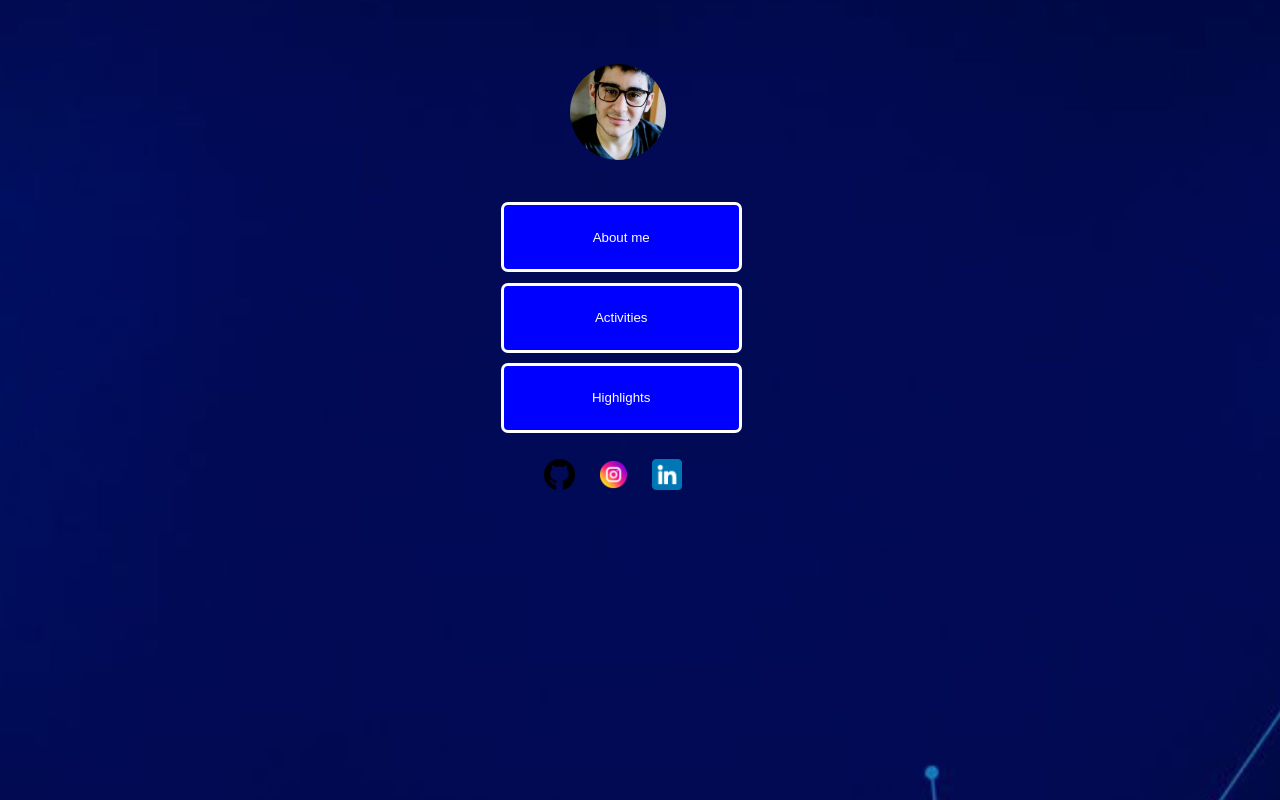
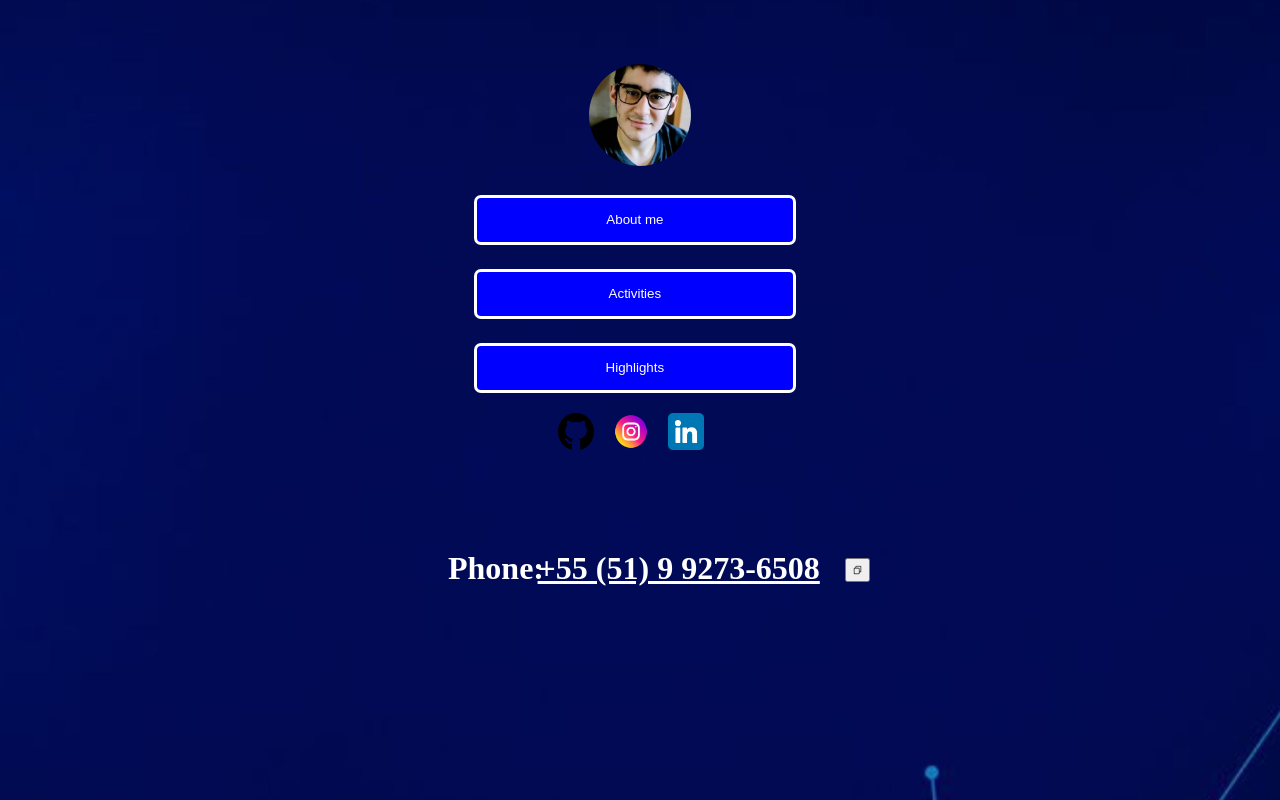
Before and after one commit to ViniciusdaS/Portfolio, a plain HTML site: page index.html in a window 1280 px wide. Drawn offline with Linux system fonts and the light colour scheme.

Commit message:
Add files via upload

```diff
--- a/index.html
+++ b/index.html
@@ -9,37 +9,48 @@
 </head>
 <body style="background-image: url(./img/index/backIndex.jpg);background-repeat:no-repeat;background-size:cover; padding:0; margin:0;">
 
-    <main id="main" style="width:50%; height:50%; margin-left:16%; position:absolute;">
-        <img src="./img/index/me.jpeg" style="width:15%;position:absolute;margin-top:10%;margin-left:57%;border-radius:50%;">
-        <ul style="margin-left:40%; list-style:none; margin-top:30%;">
-            <li><button onClick="goAboutMe()" class="button" id="buttonAboutMe">About me</button></li>
-            <li><button onClick="goPortfolio()" class="button" id="buttonWorks">Activities</button></li>
-            <li><button onClick="goBlog()" class="button" id="buttonBlog">Highlights</button></li>
-            <div class="containerIconLinks" style="margin-top:5%;margin-left:10%;">
+    <main id="main" style="margin-top:5%;">
+            <div>
+                <img src="./img/index/me.jpeg" style="width:8%;border-radius:50%;margin-left:46%;">
+            </div>
+
+            <div style="margin-left:37%;display:grid;">
+                <button onClick="goAboutMe()" class="button" id="buttonAboutMe">About me</button>
+                <button onClick="goPortfolio()" class="button" id="buttonWorks">Activities</button>
+                <button onClick="goBlog()" class="button" id="buttonBlog">Highlights</button>
+            </div>
+            <div id="containerIconLinks" style="margin-left:43%;margin-top:1%;">
                 <a href="https://github.com/ViniciusdaS"><img src="./img/index/github.png" class="iconLink"></a>
                 <a href="https://www.instagram.com/txxeira_viniciuss?igsh=MWZxYmRlaDB3NDl3Ng=="><img src="./img/index/instagram.png" class="iconLink"></a>
                 <a href="https://www.linkedin.com/in/vinicius-teixeira-77732833b?utm_source=share&utm_campaign=share_via&utm_content=profile&utm_medium=android_app"><img src="./img/index/linkedin.png" class="iconLink"></a>
             </div>
-        </ul>
     </main>
+
+    <button class="copiar" onclick="copyeText()" style="width:2%;height:3%;position:absolute;margin-left:66%;margin-top:7.6%;"><img src="./img/index/copy.png" style="width:100%;background-size:cover;"></button>
+
+    <h1 style="color:white;position:absolute;margin-left:35%;margin-top:7%;">Phone:</h1><h1 style="color:white;position:absolute;margin-left:42%;margin-top:7%;text-decoration: underline;">+55 (51) 9 9273-6508</h1>
 
     <style>
         .button{
             border:solid;
             border-radius:7px;
-            width:70%;height:70px;
+            width:40%;height:50px;
             margin-top:3%;
             color:white;
             background-color:blue;
+
         }
         .button:hover{
             cursor:pointer;
             border:solid;
-            margin-top:4%;
+            margin-top:3.3%;
         }
         .iconLink{
-            width:10%;
-            padding:3%;
+            width:5%;
+            padding:1%;
+        }
+        .copiar:hover{
+            cursor: pointer;
         }
     </style>
 
@@ -53,6 +64,10 @@
         const goBlog = () => {
             window.location.href = "./blog.html"
         }
+
+        const copyeText = () => {
+            navigator.clipboard.writeText("51 9 9273-6508")
+        }
     </script>
 </body>
 </html>
```
Also changed, not shown: img/index/copy.png (added).
